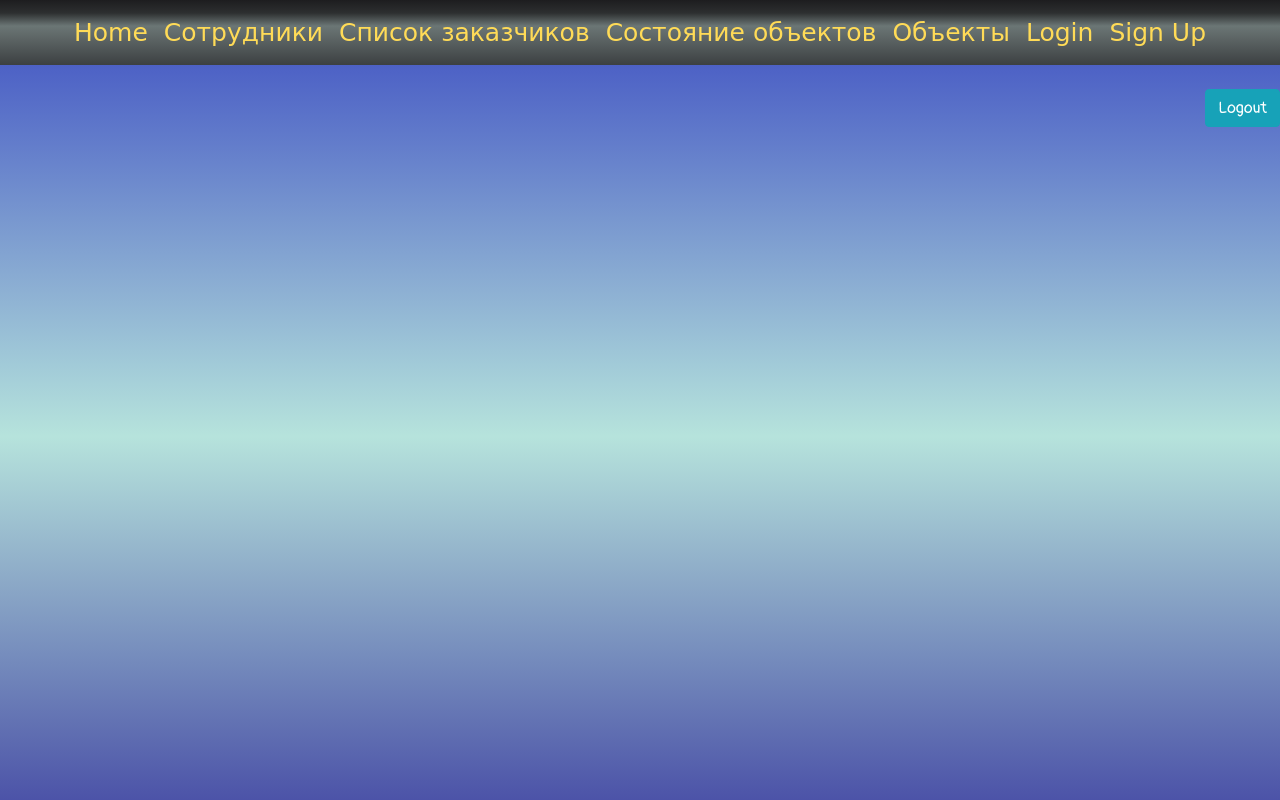
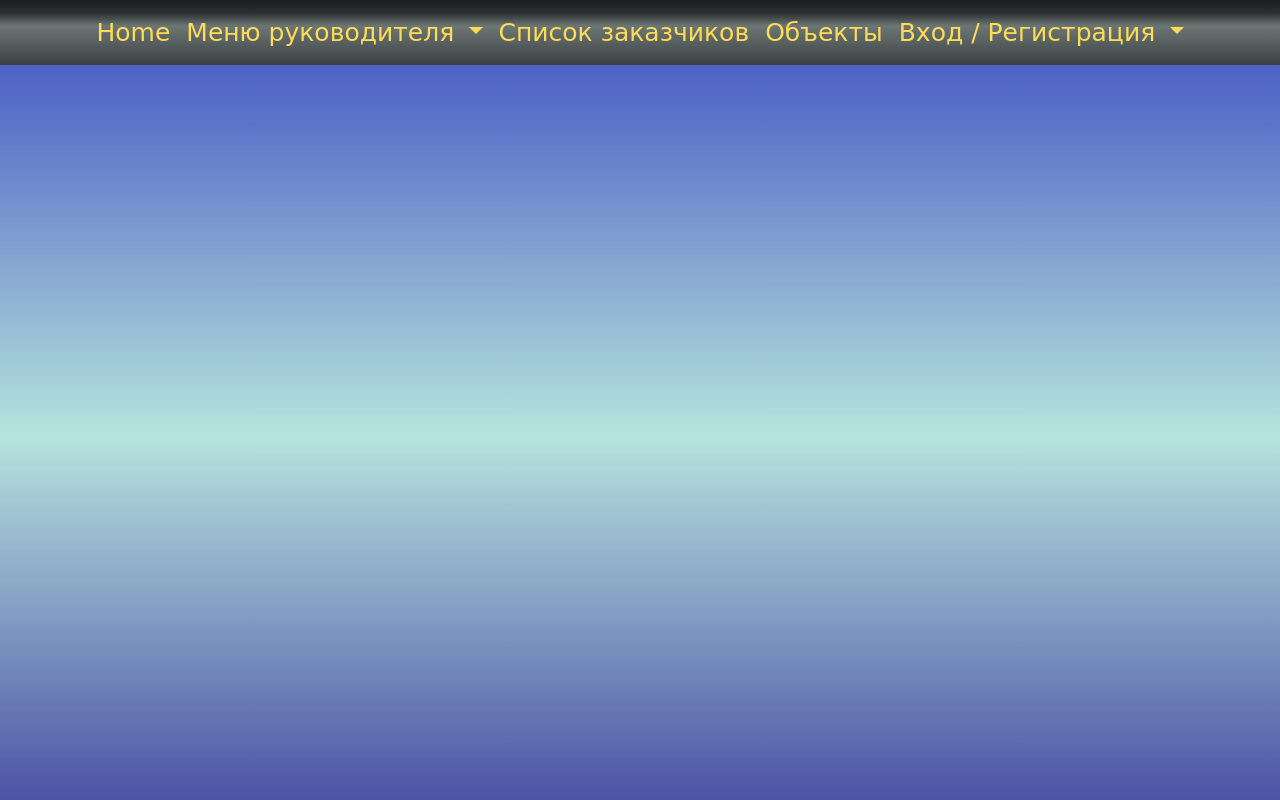
Before and after one commit to owl-vg-1/my-organization, a PHP site: template templates/_layouts/mainLayout.php in a window 1280 px wide. Run offline with PHP 8.4, Linux system fonts and the light colour scheme; the template is opened without the code that fills it, so the values that code supplies are empty; the visitor is signed in with stand-in values (Sample User, id 1); some web fonts are replaced.

Commit message:
completion

```diff
--- /dev/null
+++ b/filestorage/123.txt
@@ -0,0 +1 @@
+файл для загрузки папки
--- a/public/css/style.css
+++ b/public/css/style.css
@@ -2,30 +2,31 @@ html, body {
   background-image: -webkit-gradient(linear, left bottom, left top, from(#4c53a8), color-stop(#6170b2), color-stop(#768dbd), color-stop(#8ca9c7), color-stop(#a1c6d2), color-stop(#b6e3dc), color-stop(#a1cad8), color-stop(#8db0d3), color-stop(#7897cf), color-stop(#637dcb), color-stop(#4f64c6), to(#3a4ac2));
   background-image: linear-gradient(to top, #4c53a8, #6170b2, #768dbd, #8ca9c7, #a1c6d2, #b6e3dc, #a1cad8, #8db0d3, #7897cf, #637dcb, #4f64c6, #3a4ac2);
   background-repeat: no-repeat;
+  background-attachment: fixed;
   width: 100%;
   height: 100%;
   background-size: cover;
   font-family: 'Pangolin', cursive !important;
 }
 
-html .navbar-expand-lg, body .navbar-expand-lg {
+html .navbar-expand-lg, html .dropdown-menu, body .navbar-expand-lg, body .dropdown-menu {
   background-image: -webkit-gradient(linear, left bottom, left top, from(#3c4042), color-stop(#4c5253), color-stop(#5c6464), color-stop(#6b7675), color-stop(#2d2f30), to(#1d1d1f));
   background-image: linear-gradient(to top, #3c4042, #4c5253, #5c6464, #6b7675, #2d2f30, #1d1d1f);
   padding: 0 !important;
   font-family: 'Ruslan Display', cursive;
 }
 
-html .navbar-expand-lg ul, body .navbar-expand-lg ul {
+html .navbar-expand-lg ul, html .navbar-expand-lg a.dropdown-item, html .dropdown-menu ul, html .dropdown-menu a.dropdown-item, body .navbar-expand-lg ul, body .navbar-expand-lg a.dropdown-item, body .dropdown-menu ul, body .dropdown-menu a.dropdown-item {
   width: 100%;
   height: 100%;
 }
 
-html .navbar-expand-lg ul li, body .navbar-expand-lg ul li {
+html .navbar-expand-lg ul li, html .navbar-expand-lg ul a, html .navbar-expand-lg a.dropdown-item li, html .navbar-expand-lg a.dropdown-item a, html .dropdown-menu ul li, html .dropdown-menu ul a, html .dropdown-menu a.dropdown-item li, html .dropdown-menu a.dropdown-item a, body .navbar-expand-lg ul li, body .navbar-expand-lg ul a, body .navbar-expand-lg a.dropdown-item li, body .navbar-expand-lg a.dropdown-item a, body .dropdown-menu ul li, body .dropdown-menu ul a, body .dropdown-menu a.dropdown-item li, body .dropdown-menu a.dropdown-item a {
   min-height: 65px;
   display: table;
 }
 
-html .navbar-expand-lg ul li a, body .navbar-expand-lg ul li a {
+html .navbar-expand-lg ul li a, html .navbar-expand-lg ul a a, html .navbar-expand-lg a.dropdown-item li a, html .navbar-expand-lg a.dropdown-item a a, html .dropdown-menu ul li a, html .dropdown-menu ul a a, html .dropdown-menu a.dropdown-item li a, html .dropdown-menu a.dropdown-item a a, body .navbar-expand-lg ul li a, body .navbar-expand-lg ul a a, body .navbar-expand-lg a.dropdown-item li a, body .navbar-expand-lg a.dropdown-item a a, body .dropdown-menu ul li a, body .dropdown-menu ul a a, body .dropdown-menu a.dropdown-item li a, body .dropdown-menu a.dropdown-item a a {
   font-size: 25px;
   height: 100%;
   padding: 0;
@@ -35,9 +36,25 @@ html .navbar-expand-lg ul li a, body .navbar-expand-lg ul li a {
   color: #ffdb57 !important;
 }
 
-html .navbar-expand-lg ul li:hover, body .navbar-expand-lg ul li:hover {
+html .navbar-expand-lg ul li:hover, html .navbar-expand-lg a.dropdown-item li:hover, html .dropdown-menu ul li:hover, html .dropdown-menu a.dropdown-item li:hover, body .navbar-expand-lg ul li:hover, body .navbar-expand-lg a.dropdown-item li:hover, body .dropdown-menu ul li:hover, body .dropdown-menu a.dropdown-item li:hover {
   background-image: -webkit-gradient(linear, left bottom, left top, from(#1d1d1f), color-stop(#4c5253), color-stop(#5c6464), color-stop(#6b7675), color-stop(#2d2f30), to(#3c4042));
   background-image: linear-gradient(to top, #1d1d1f, #4c5253, #5c6464, #6b7675, #2d2f30, #3c4042);
+}
+
+html .navbar-expand-lg ul .dropdown-divider, html .navbar-expand-lg a.dropdown-item .dropdown-divider, html .dropdown-menu ul .dropdown-divider, html .dropdown-menu a.dropdown-item .dropdown-divider, body .navbar-expand-lg ul .dropdown-divider, body .navbar-expand-lg a.dropdown-item .dropdown-divider, body .dropdown-menu ul .dropdown-divider, body .dropdown-menu a.dropdown-item .dropdown-divider {
+  margin: 0;
+}
+
+html .navbar-expand-lg a.dropdown-item:hover, html .dropdown-menu a.dropdown-item:hover, body .navbar-expand-lg a.dropdown-item:hover, body .dropdown-menu a.dropdown-item:hover {
+  display: block;
+  width: 100% !important;
+  background-image: -webkit-gradient(linear, left bottom, left top, from(#3c4042), color-stop(#4c5253), color-stop(#5c6464), color-stop(#6b7675), color-stop(#2d2f30), to(#1d1d1f));
+  background-image: linear-gradient(to top, #3c4042, #4c5253, #5c6464, #6b7675, #2d2f30, #1d1d1f);
+}
+
+html .navbar-expand-lg a.dropdown-item, html .dropdown-menu a.dropdown-item, body .navbar-expand-lg a.dropdown-item, body .dropdown-menu a.dropdown-item {
+  width: 100% !important;
+  display: block;
 }
 
 html .paginationHTML a, body .paginationHTML a {
@@ -53,7 +70,6 @@ html .error, body .error {
   font-size: 25px;
   text-align: center;
   color: red;
-  height: 100%;
   padding-top: 25%;
 }
 /*# sourceMappingURL=style.css.map */
--- a/public/css/style.scss
+++ b/public/css/style.scss
@@ -1,21 +1,22 @@
 html, body {
     background-image: linear-gradient(to top, rgb(76, 83, 168), rgb(97, 112, 178), rgb(118, 141, 189), rgb(140, 169, 199), rgb(161, 198, 210), rgb(182, 227, 220), rgb(161, 202, 216), rgb(141, 176, 211), rgb(120, 151, 207), rgb(99, 125, 203), rgb(79, 100, 198), rgb(58, 74, 194));
     background-repeat: no-repeat;
+    background-attachment: fixed;
     width: 100%;
     height: 100%;
     background-size: cover;
     font-family: 'Pangolin', cursive !important;
 
-    .navbar-expand-lg {
+    .navbar-expand-lg, .dropdown-menu {
         background-image: linear-gradient(to top,rgb(60, 64, 66),rgb(76, 82, 83),rgb(92, 100, 100),rgb(107, 118, 117),rgb(45, 47, 48),rgb(29, 29, 31));
         padding: 0 !important;
         font-family: 'Ruslan Display', cursive;
 
 
-        ul {
+        ul, a.dropdown-item {
             width: 100%;
             height: 100%;
-            li {
+            li, a {
                 min-height: 65px;
                 display: table;
                 a {
@@ -29,16 +30,29 @@ html, body {
                 }
             }
 
-            li:hover {
+            li:hover{
                 background-image: linear-gradient(to top,rgb(29, 29, 31), rgb(76, 82, 83),rgb(92, 100, 100),rgb(107, 118, 117),rgb(45, 47, 48), rgb(60, 64, 66));
 
             }
-
-
+            .dropdown-divider{
+                margin: 0;
+            }
 
         }
 
+        a.dropdown-item:hover {
+            display: block;
+            width: 100% !important;
+            background-image: linear-gradient(to top,rgb(60, 64, 66),rgb(76, 82, 83),rgb(92, 100, 100),rgb(107, 118, 117),rgb(45, 47, 48),rgb(29, 29, 31));
+        }
+
+        a.dropdown-item {
+           width: 100% !important;
+           display: block;
+        }
+
     }
+
 
     .paginationHTML {
         a {
--- a/src/Core/permits.json
+++ b/src/Core/permits.json
@@ -1,5 +1,5 @@
 {
 	"leader": [],
 	"worker": [ "UsersController", "StatusObjectsController" ],
-	"user": [ "UsersController", "StatusObjectsController" ]
+	"user": [ "UsersController", "StatusObjectsController", "CustomerController", "ObjectsController" ]
 }
--- a/templates/_layouts/mainLayout.php
+++ b/templates/_layouts/mainLayout.php
@@ -25,42 +25,58 @@ use App\View\Helper\HTML;
 
 <body>
   <nav class="navbar navbar-expand-lg navbar-dark">
-
+  <button class="navbar-toggler" type="button" data-toggle="collapse" data-target="#navbarNavDropdown" aria-controls="navbarNavDropdown" aria-expanded="false" aria-label="Toggle navigation">
+    <span class="navbar-toggler-icon"></span>
+  </button>
     <div class="collapse navbar-collapse" id="navbarNavDropdown">
       <ul class="navbar-nav d-flex justify-content-center">
         <li class="nav-item">
           <a class="nav-link" href="?a=home">Home</a>
         </li>
-        <li class="nav-item">
-          <a class="nav-link" href="?t=users&a=show">Сотрудники</a>
+        <li class="nav-item dropdown">
+        <a class="nav-link dropdown-toggle" href="#" id="navbarDropdown" role="button" data-toggle="dropdown" aria-haspopup="true" aria-expanded="false">
+          Меню руководителя
+        </a>
+        <div class="dropdown-menu" aria-labelledby="navbarDropdown">
+          <a class="dropdown-item" href="?t=users&a=show">Сотрудники</a>
+          <div class="dropdown-divider"></div>
+          <a class="dropdown-item" href="?t=statusObjects&a=show">Состояние объектов</a>
+        </div>
         </li>
+
         <li class="nav-item">
           <a class="nav-link" href="?t=customer&a=show">Список заказчиков</a>
         </li>
         <li class="nav-item">
-          <a class="nav-link" href="?t=statusObjects&a=show">Состояние объектов</a>
-        </li>
-        <li class="nav-item">
           <a class="nav-link" href="?t=objects&a=show">Объекты</a>
         </li>
-        <li class="nav-item">
-          <a class="nav-link" href="?a=loginform">Login</a>
-        </li>
 
-        <li class="nav-item">
-          <a class="nav-link" href="?t=signup&a=ShowForm">Sign Up</a>
+
+        <li class="nav-item dropdown">
+        <a class="nav-link dropdown-toggle" href="#" id="navbarDropdown" role="button" data-toggle="dropdown" aria-haspopup="true" aria-expanded="false">
+          Вход / Регистрация
+        </a>
+        <div class="dropdown-menu" aria-labelledby="navbarDropdown">
+          <a class="dropdown-item" href="?a=loginform">Вход</a>
+          <div class="dropdown-divider"></div>
+          <a class="dropdown-item" href="?t=signup&a=ShowForm">Регистрация</a>
+          <div class="dropdown-divider"></div>
+          <a class="dropdown-item" href="?a=logout">Выход</a>
+        </div>
         </li>
       </ul>
     </div>
   </nav>
   <div class="container-fluid">
-    <?php
-    if (isset($_SESSION['user'])) {
-      echo "<div id='user_state' class='row justify-content-end align-items-center' >".
-      Auth::currentUserInfo()
-      ."<a class='btn btn-info my-4 m-0' href='?a=logout'>Logout</a></div>";
-    }
-    ?>
+    <div class="row">
+      <div class="col text-center" id="user_state">
+        <?php
+          if (isset($_SESSION['user'])) {
+            echo Auth::currentUserInfo();
+          }
+        ?>
+      </div>
+    </div>
   </div>
 
   <div id="maincontent">
--- a/templates/site/loginform.php
+++ b/templates/site/loginform.php
@@ -1,7 +1,6 @@
 <?php
 
 /** @var string $loginURL */
-echo $loginURL;
 ?>
 
 <div>
```
Also changed, not shown: public/index.php (+0 -23 lines), README.md, filestorage/php3D7B.jpg (added), filestorage/phpC11B.jpg (added), 1 other file.
